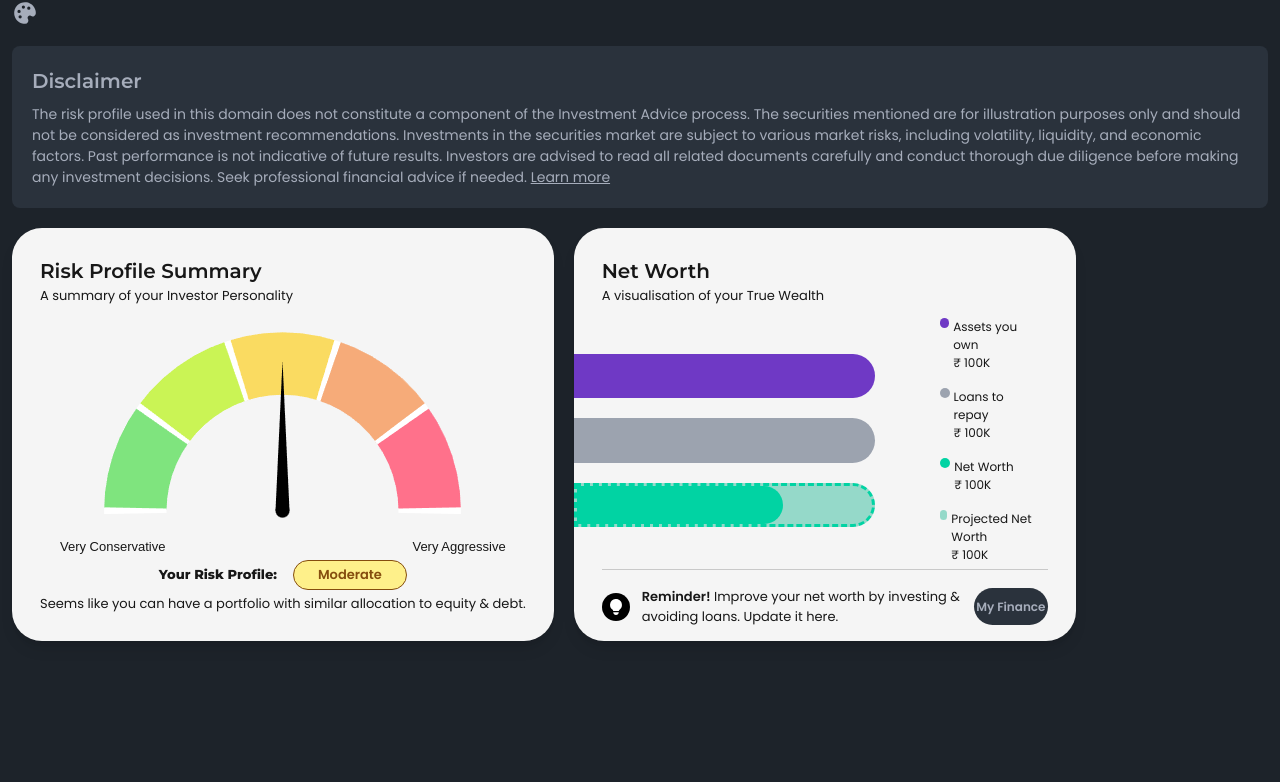
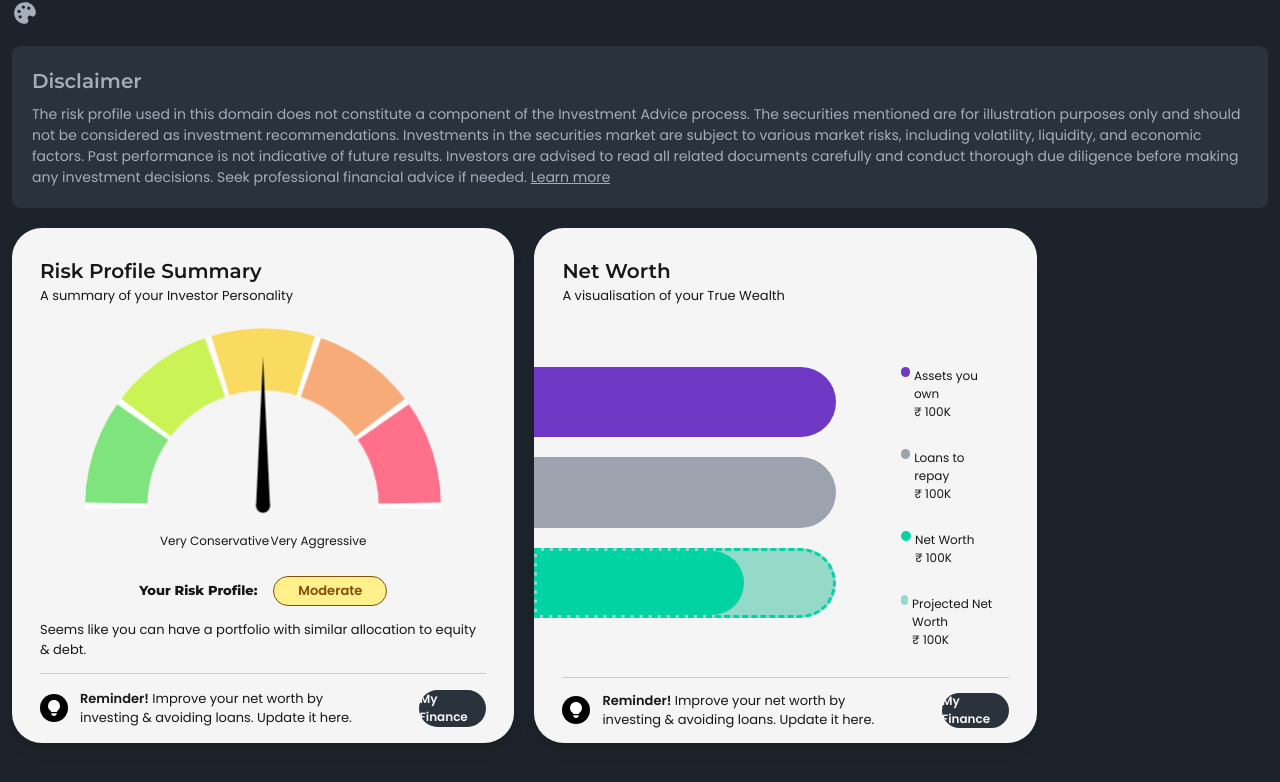
Before and after one commit to Yash12169/BudgetBuddy, a Next.js app: page / in a window 1280 px wide. Shown: the top 782 px of the page. Built offline with nearby package versions, Linux system fonts and the light colour scheme.

Commit message:
fix(UI): fixed layouts

```diff
--- a/src/components/Cards/NetWorth.tsx
+++ b/src/components/Cards/NetWorth.tsx
@@ -1,11 +1,10 @@
 "use client";
 import Image from "next/image";
 import img from "../../assets/dash-icon-bulb.svg";
-import YellowBadge from "../ui/yellowBadge";
 import { montserrat, poppins } from "@/fonts/fonts";
 export default function NetWorth() {
   return (
-    <div className=" pt-7 pb-4  flex flex-col bg-accent text-accent-foreground shadow-lg w-[40%] rounded-[30px] justify-between">
+    <div className="pt-7  flex flex-col bg-accent text-accent-foreground shadow-lg w-[40%] rounded-[30px] justify-between gap-7">
       <div className=" px-7 h-[20%]">
         <div className={`${montserrat} font-[600] text-[20px]`}>
           <p>Net Worth</p>
@@ -14,15 +13,15 @@ export default function NetWorth() {
           <p>A visualisation of your True Wealth</p>
         </div>
       </div>
-      <div className="flex  w-[100%] h-[60%] justify-between px-0 ">
-        <div className="flex flex-col  h-[100%] w-[60%] gap-5 justify-center">
-          <div className="w-[100%] h-[20%] bg-[#6F39C5] rounded-r-full"></div>
-          <div className="w-[100%] h-[20%] bg-gray-400 rounded-r-full"></div>
-          <div className="w-[100%] h-[20%] bg-[#88d5c3e1] rounded-r-full border-dashed border-[3px] border-[#01D3A3]">
+      <div className="flex  w-[100%] h-[64%] justify-between py-0 bg--500">
+        <div className="flex flex-col  h-[100%] w-[60%] gap-5 justify-">
+          <div className="w-[100%] h-[25%] bg-[#6F39C5] rounded-r-full"></div>
+          <div className="w-[100%] h-[25%] bg-gray-400 rounded-r-full"></div>
+          <div className="w-[100%] h-[25%] bg-[#88d5c3e1] rounded-r-full border-dashed border-[3px] border-[#01D3A3]">
             <div className="h-[100%] w-[70%] bg-[#01D3A3] rounded-r-full"></div>
           </div>
         </div>
-        <div className="flex flex-col justify-center gap-4  px-10 h-[100%] w-[35%]">
+        <div className="flex flex-col justify- gap-7  px-10 h-[100%] w-[35%]">
           <div className={`flex gap-1 text-[12px] font-[400] ${poppins}`}>
             <div className="bg-[#6F39C5] h-[10px] w-[10px] rounded-full"></div>
             <div className="flex flex-col">
@@ -56,26 +55,24 @@ export default function NetWorth() {
           </div>
         </div>
       </div>
-      <div className="px-7 h-[10%] flex justify-center items-center">
-        <div className="h-[1px] bg-[#0000002e] w-[100%]"></div>
-      </div>
-      <div className=" flex flex-col h-[10%] w-[100%] justify-end items-end bg-green-0 px-7">
 
-
-
-        <div className="flex justify-between items-center w-[100%] h-[100%]">
-          <div className="flex gap-3 items-center w-[100%] h-[100%]">
-            <Image src={img} alt="icon" />
-            <p className={`${poppins} text-[13px]`}>
-              <span className="font-semibold">Reminder!</span> Improve your net
-              worth by investing & avoiding loans. Update it here.
-            </p>
-          </div>
-          <div className="flex justify-center items-center text-neutral-content w-[20%] h-[100%] rounded-full bg-neutral">
-            <p className={`text-[12px] font-semibold ${poppins}`}>My Finance</p>
+      <div className="px-7 h-[16%] w-[100%] flex mt-">
+        <div className=" flex flex-col h-[100%] w-[100%] justify-center items-center bg--100 gap-7  border-t-[1px] border-[#5a595947]">
+          <div className="flex h-[90%] justify-between items-center w-[100%]">
+            <div className="flex gap-3 items-center w-[80%] h-[100%]">
+              <Image src={img} alt="icon" />
+              <p className={`${poppins} text-[13px] w-[80%]`}>
+                <span className="font-semibold">Reminder!</span> Improve your
+                net worth by investing & avoiding loans. Update it here.
+              </p>
+            </div>
+            <div className="flex justify-center items-center text-secondary cursor-pointer w-[15%] h-[60%] rounded-full bg-neutral">
+              <p className={`text-[12px] font-semibold ${poppins}`}>
+                My Finance
+              </p>
+            </div>
           </div>
         </div>
-
       </div>
     </div>
   );
--- a/src/components/Cards/RiskProfile.tsx
+++ b/src/components/Cards/RiskProfile.tsx
@@ -1,12 +1,14 @@
 "use client";
 import Image from "next/image";
 import img from "../../assets/level3risk.png";
+import img2 from "../../assets/dash-icon-bulb.svg";
+
 import YellowBadge from "../ui/yellowBadge";
 import { montserrat, poppins } from "@/fonts/fonts";
 export default function RiskProfile() {
   return (
-    <div className="flex flex-col bg-accent text-accent-foreground shadow-lg w-fit rounded-[30px] px-7 py-7 gap-1" >
-      <div>
+    <div className="px-7 pt-7 flex flex-col bg-accent text-accent-foreground shadow-lg rounded-[30px] w-[40%] gap-7">
+      <div className="h-[20%]">
         <div className={`${montserrat} font-[600] text-[20px]`}>
           <p>Risk Profile Summary</p>
         </div>
@@ -14,22 +16,42 @@ export default function RiskProfile() {
           <p>A summary of your Investor Personality</p>
         </div>
       </div>
-      <div className="flex justify-center">
-        <Image src={img} alt="Risk Profile" />
-      </div>
-      <div className="flex justify-between text-[13px] px-5">
-        <p>Very Conservative</p>
-        <p>Very Aggressive</p>
+      <div className="flex flex-col h-[60%] gap-1">
+        <div className="flex justify-center items-end h-[60%]">
+          <Image src={img} alt="Risk Profile" />
+        </div>
+        <div className="flex justify-between h-[10%] text-[12px] px-[10em]">
+          <p className={`${poppins}`}>Very Conservative</p>
+          <p className={`${poppins}`}>Very Aggressive</p>
+        </div>
+
+        <div className="flex h-[20%]  justify-center items-center gap-4 mt-3">
+          <p className={`${montserrat} font-[700] text-[13px] `}>
+            Your Risk Profile:
+          </p>
+          <YellowBadge text="Moderate" />
+        </div>
+        <div className={`${poppins} h-[10%] text-[13px] flex justify-center py-1`}>
+          <p>
+            Seems like you can have a portfolio with similar allocation to
+            equity & debt.
+          </p>
+        </div>
       </div>
 
-      <div className="flex  justify-center items-center gap-4">
-        <p className={`${montserrat} font-[700] text-[13px] `}>Your Risk Profile:</p>
-        <YellowBadge text="Moderate"/>
-        {/* <RedBadge text="Aggressive"/>
-        <GreenBadge text="Conservative"/> */}
-      </div>
-      <div className={`${poppins} text-[13px]`}>
-        <p>Seems like you can have a portfolio with similar allocation to equity & debt.</p>
+      <div className=" flex flex-col h-[20%] w-[100%] justify-center items-center bg--100 gap-7  border-t-[1px] border-[#5a595947]">
+        <div className="flex h-[90%] justify-between items-center w-[100%]">
+          <div className="flex gap-3 items-center w-[80%] h-[100%]">
+            <Image src={img2} alt="icon" />
+            <p className={`${poppins} text-[13px] w-[80%]`}>
+              <span className="font-semibold">Reminder!</span> Improve your net
+              worth by investing & avoiding loans. Update it here.
+            </p>
+          </div>
+          <div className="flex justify-center items-center text-secondary cursor-pointer w-[15%] h-[60%] rounded-full bg-neutral">
+            <p className={`text-[12px] font-semibold ${poppins}`}>My Finance</p>
+          </div>
+        </div>
       </div>
     </div>
   );
```
